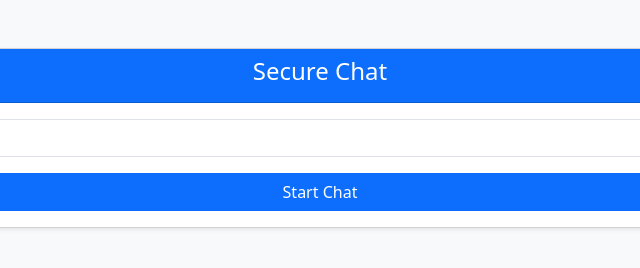
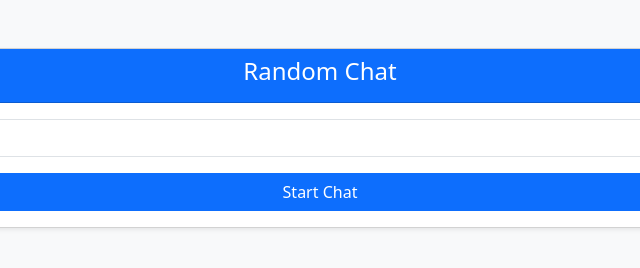
Before and after one commit to pankajsharmaucs/chat_socket_node_js, a website: page public/index.html in a window 1280 px wide. Shown: the full height of the page, 320-960 px from the left. Drawn offline with nearby package versions, Linux system fonts and the light colour scheme; no server answers.

Commit message:
Testing CI/CD v1.4

```diff
--- a/public/index.html
+++ b/public/index.html
@@ -12,7 +12,7 @@
   <div class="container mt-5">
     <div class="card shadow-sm">
       <div class="card-header bg-primary text-white text-center">
-        <h4>Secure Chat</h4>
+        <h4>Random Chat</h4>
       </div>
       <div class="card-body">
         <!-- Username Input Section -->
```
